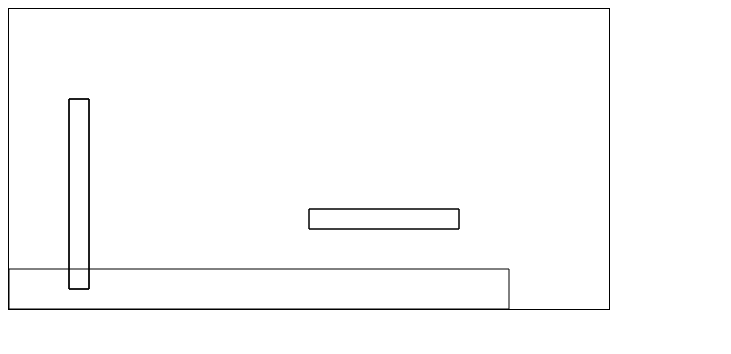
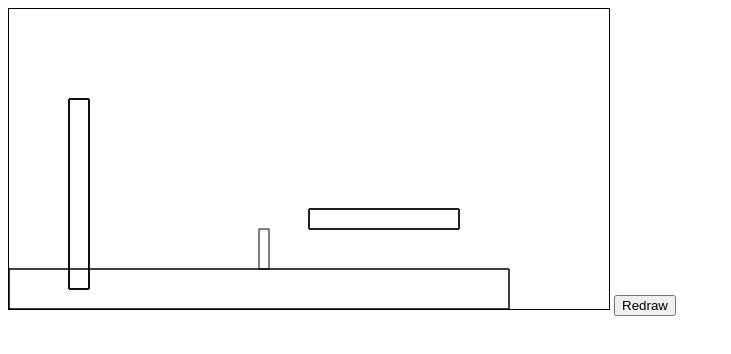
Before and after one commit to mkeating/memoryman, a plain HTML site: page index.html in a window 1280 px wide. Shown: the whole page, without its empty margins (0-731 px from the left). Drawn offline with Linux system fonts and the light colour scheme.

Commit message:
added gamestates and sequential level building

```diff
--- a/index.html
+++ b/index.html
@@ -2,6 +2,8 @@
 <!DOCTYPE html>
 <html>
 <head>
+<script src="levels.js"></script>
+<script src="level.js"></script>
 <script src="player.js"></script>
 <script src="collisions.js"></script>
 <script src="script.js"></script>
@@ -15,6 +17,8 @@
 </canvas>
 
 
+<button id="redraw">Redraw </button>
+
 
 </body>
 </html>
--- /dev/null
+++ b/level.js
@@ -0,0 +1,23 @@
+//constructor for Level and its objects
+	function Level(level, ctx) {
+
+		this.blocks = level.blocks;
+		this.startPositionX = level.startPositionX;
+		this.startPositionY = level.startPositionY;
+		this.exit = level.exit;
+
+
+		this.draw= function(){
+			this.blocks.forEach(function(block){
+
+				ctx.rect(block.x, block.y, block.width, block.height);
+				ctx.stroke();
+
+			});
+
+			//draw exit
+			ctx.rect(this.exit.x, this.exit.y, this.exit.width, this.exit.height);
+			ctx.stroke();
+
+		}
+	}
--- /dev/null
+++ b/levels.js
@@ -0,0 +1,78 @@
+var levels = [
+
+		{
+			'name': 'Level 1',
+			'prompt': 'hi',
+			'startPositionX': 100,
+			'startPositionY': 50,
+			'exit': {
+				'x': 250,
+				'y': 220,
+				'width': 10,
+				'height': 40,
+			},
+
+			'blocks': [
+
+				{
+					'x': 60,
+					'y': 90,
+					'width': 20,
+					'height': 190,
+				},
+
+				{
+					'x': 300,
+					'y': 200,
+					'width': 150,
+					'height': 20,
+				},
+
+				{
+					'x': 0,
+					'y': 260,
+					'width': 500,
+					'height': 40,
+				},
+			]
+		},
+
+		{
+			'name': 'Level 2',
+			'prompt': 'hi again',
+			'startPositionX': 250,
+			'startPositionY': 50,
+			'exit': {
+				'x': 250,
+				'y': 220,
+				'width': 10,
+				'height': 40,
+			},
+
+			'blocks': [
+
+				{
+					'x': 60,
+					'y': 90,
+					'width': 20,
+					'height': 190,
+				},
+
+				{
+					'x': 300,
+					'y': 200,
+					'width': 150,
+					'height': 20,
+				},
+
+				{
+					'x': 0,
+					'y': 260,
+					'width': 500,
+					'height': 40,
+				},
+			]
+
+		}
+
+];
--- a/script.js
+++ b/script.js
@@ -38,13 +38,44 @@ window.onload = function() {
 		{
 			'startPositionX': 100,
 			'startPositionY': 50,
+			'exit': {
+				'x': 250,
+				'y': 220,
+				'width': 10,
+				'height': 40,
+			},
+
 			'blocks': [
-				/*{
+
+				{
+					'x': 60,
+					'y': 90,
+					'width': 20,
+					'height': 190,
+				},
+
+				{
+					'x': 300,
+					'y': 200,
+					'width': 150,
+					'height': 20,
+				},
+
+				{
 					'x': 0,
-					'y': 20,
-					'width': 90,
-					'height': 20,
-				},*/
+					'y': 260,
+					'width': 500,
+					'height': 40,
+				},
+			]
+
+		};
+
+	var level2 =
+		{
+			'startPositionX': 250,
+			'startPositionY': 50,
+			'blocks': [
 
 				{
 					'x': 60,
@@ -71,36 +102,11 @@ window.onload = function() {
 		};
 
 
-	//constructor for Level and its objects
-	function Level(level, ctx) {
-
-		this.blocks = level.blocks;
-		this.startPositionX = level.startPositionX;
-		this.startPositionY = level.startPositionY;
-
-
-		this.draw= function(){
-			this.blocks.forEach(function(block){
-				//ctx.beginPath();
-				ctx.rect(block.x, block.y, block.width, block.height);
-				ctx.stroke();
-				//ctx.closePath();
-			})
-
-		}
-	}
-
-	//main game stuff
-
-
-	var theFirstLevel = new Level(level1, mainContext);
-	var myGuy = new Player(theFirstLevel.startPositionX, theFirstLevel.startPositionY);
-	console.log(theFirstLevel.startPositionY);
-/*
+/*****************
 
 	CONTROLS
 
-*/
+******************/
 
 	//keep pressed keys in state to get around lag when holding down left and right
 	var keyState = {};
@@ -146,7 +152,6 @@ window.onload = function() {
 
 		//space
 		if(keyState[32]){
-			//console.log(myGuy.airborne);
 
 			if(!myGuy.airborne){
 				myGuy.jump();
@@ -156,6 +161,55 @@ window.onload = function() {
 		}
 
 		setTimeout(controlLoop, 10);
+	}
+
+/******************
+
+	GAME STATES
+
+*******************/
+
+
+	//initial build
+	var currentLevel = 0;
+	var theLevel = new Level(levels[currentLevel], mainContext);
+	var myGuy = new Player(theLevel.startPositionX, theLevel.startPositionY);
+
+	function reset(){
+		theLevel = new Level(levels[currentLevel], mainContext);
+		myGuy = new Player(theLevel.startPositionX, theLevel.startPositionY);
+	}
+
+
+	var gameState = 'play';
+
+	function levelWin() {
+		console.log('level complete!');
+
+		mainContext.clearRect(0, 0, mainCanvas.width, mainCanvas.height);
+		setTimeout(function(){
+			gameState = 'play';
+			//move to next level
+			if(currentLevel < levels.length - 1){
+				currentLevel++;
+				reset();
+				main();
+			} else {
+				console.log('gamewin');
+			}
+
+		}, 2000);
+
+	}
+
+	function gameOver(){
+		console.log('game over');
+		mainContext.clearRect(0, 0, mainCanvas.width, mainCanvas.height);
+		setTimeout(function(){
+			gameState = 'play';
+			reset();
+			main();
+		}, 2000);
 	}
 
 
@@ -187,7 +241,6 @@ window.onload = function() {
 
 	function update() {
 
-
 		//jumping and falling
 		if (myGuy.jumping) {
 			myGuy.y -= myGuy.jumpHeight;
@@ -200,17 +253,15 @@ window.onload = function() {
 		// vertical collision detection
 			if(myGuy.airborne == true && myGuy.falling == true){
 
-				for (var i = 0; i < level1.blocks.length; i++){
+				for (var i = 0; i < levels[currentLevel].blocks.length; i++){
 
-					if(checkCollisionBottom(myGuy, level1.blocks[i])){
-						myGuy.y = level1.blocks[i].y - myGuy.height;
+					if(checkCollisionBottom(myGuy, levels[currentLevel].blocks[i])){
+						myGuy.y = levels[currentLevel].blocks[i].y - myGuy.height;
 						myGuy.ySpeed = 0;
 						myGuy.airborne = false;
 						myGuy.falling = false;
 						break;
 					} else {
-						//console.log('collision is settting airborne to true');
-						//myGuy.airborne = true;
 						gravity();
 					}
 
@@ -241,13 +292,16 @@ window.onload = function() {
 
 		});
 
+		//check for level success
+		if (checkCollisionRight(myGuy, levels[currentLevel].exit) || (checkCollisionLeft(myGuy, levels[currentLevel].exit))) {
+			gameState = 'win';
+		}
+
 		//horizontal moves
 		myGuy.xVelocity *= myGuy.friction;
 		myGuy.x = myGuy.x + myGuy.xVelocity;
 
 		controlLoop();
-
-		//console.log('update: airborne: ' + myGuy.airborne);
 	}
 
 	function draw(ctx) {
@@ -255,7 +309,7 @@ window.onload = function() {
 		ctx.clearRect(0, 0, mainCanvas.width, mainCanvas.height);
 		ctx.beginPath();
 
-		theFirstLevel.draw();
+		theLevel.draw();
 
 
 		myGuy.draw(ctx);
@@ -263,19 +317,19 @@ window.onload = function() {
 
 	}
 
-var lastTime;
 	function main() {
-
-	//not using the time/'per second' stuff yet
-
-	/*var now = Date.now();
-	var dt = (now - lastTime) / 1000.0;*/
 
 		update();
 		draw(mainContext);
 
-	//lastTime = now;
+		if (gameState == 'play'){
 			requestAnimationFrame (main);
+		} else if (gameState == 'win'){
+			levelWin();
+		}
+		else{
+			gameOver();
+		}
 	}
 
 	main();
```
Also changed, not shown: player.js (+1 -7 lines). Lines whose indentation alone changed are shown as unchanged.
